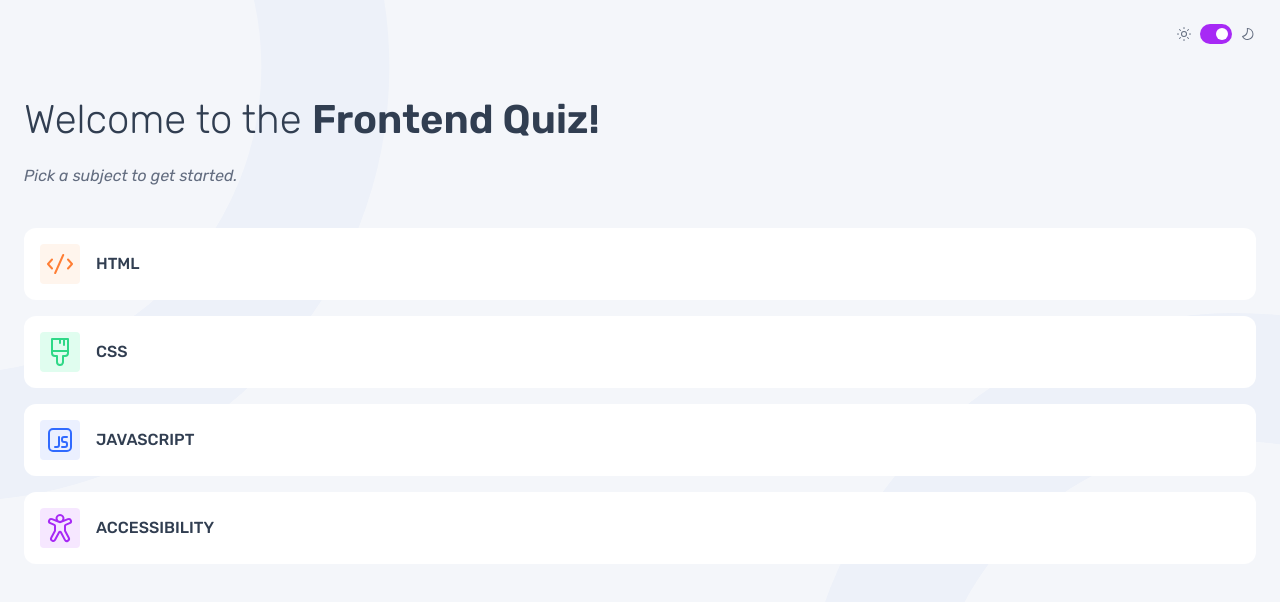
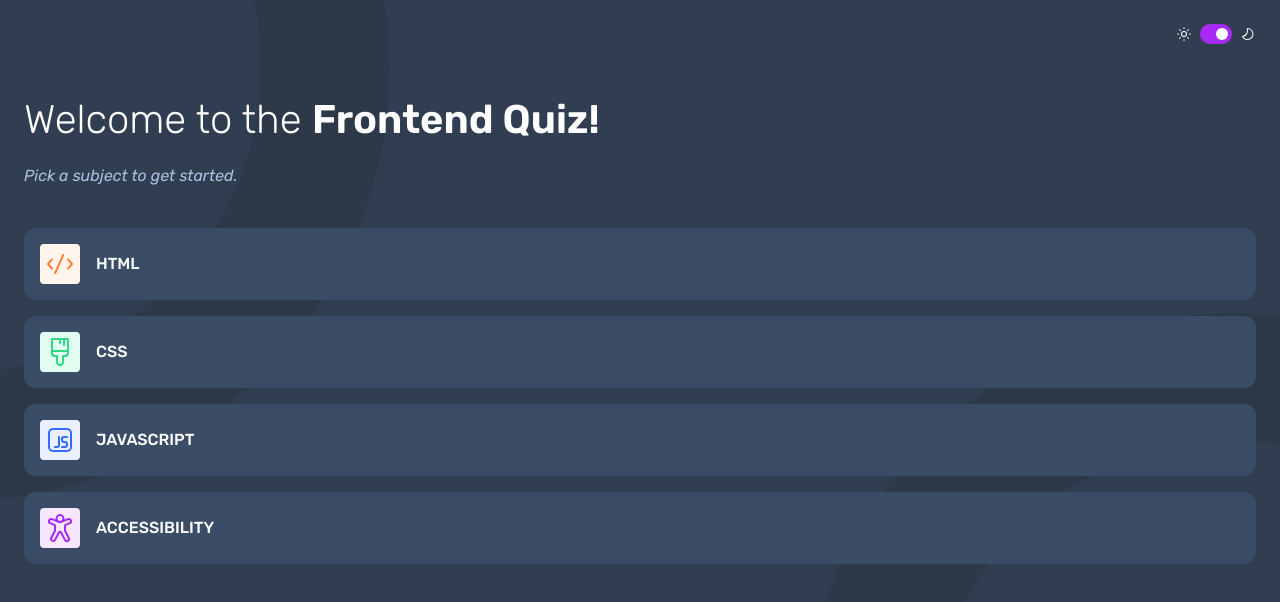
Before and after one commit to pauljomy/quiz-app, a website built with Vite: page index.html in a window 1280 px wide. Both pictures are taken after a click on the checkbox 1216 px from the left and 34 px from the top of the page. Built offline with nearby package versions, Linux system fonts and the light colour scheme.

Commit message:
updated the toggle button

```diff
--- a/index.html
+++ b/index.html
@@ -91,6 +91,7 @@
         </div>
       </div>
     </main>
+    <script src="/src/main.js" type="module"></script>
   </body>
 </html>
 
--- a/src/main.ts
+++ b/src/main.ts
@@ -0,0 +1,13 @@
+const toggle = document.querySelector("input[type='checkbox']");
+
+toggle?.addEventListener("change", () => {
+  document.documentElement.classList.toggle("dark");
+});
+
+if (localStorage.theme === "dark") {
+  document.documentElement.classList.add("dark");
+}
+
+localStorage.theme = document.documentElement.classList.contains("dark")
+  ? "dark"
+  : "light";
--- a/src/style.css
+++ b/src/style.css
@@ -47,8 +47,10 @@ body {
   background-size: cover;
 }
 
-html.dark {
+html.dark body {
   background-image: url("/src/assets/img/pattern-background-mobile-dark.svg");
+  background-repeat: no-repeat;
+  background-size: cover;
 }
 
 @media (min-width: 768px) {
@@ -58,7 +60,7 @@ html.dark {
     background-size: cover;
   }
 
-  html.dark {
+  html.dark body {
     background-image: url("/src/assets/img/pattern-background-tablet-dark.svg");
   }
 }
@@ -70,7 +72,7 @@ html.dark {
     background-size: cover;
   }
 
-  html.dark {
+  html.dark body {
     background-image: url("/src/assets/img/pattern-background-desktop-dark.svg");
   }
 }
```
